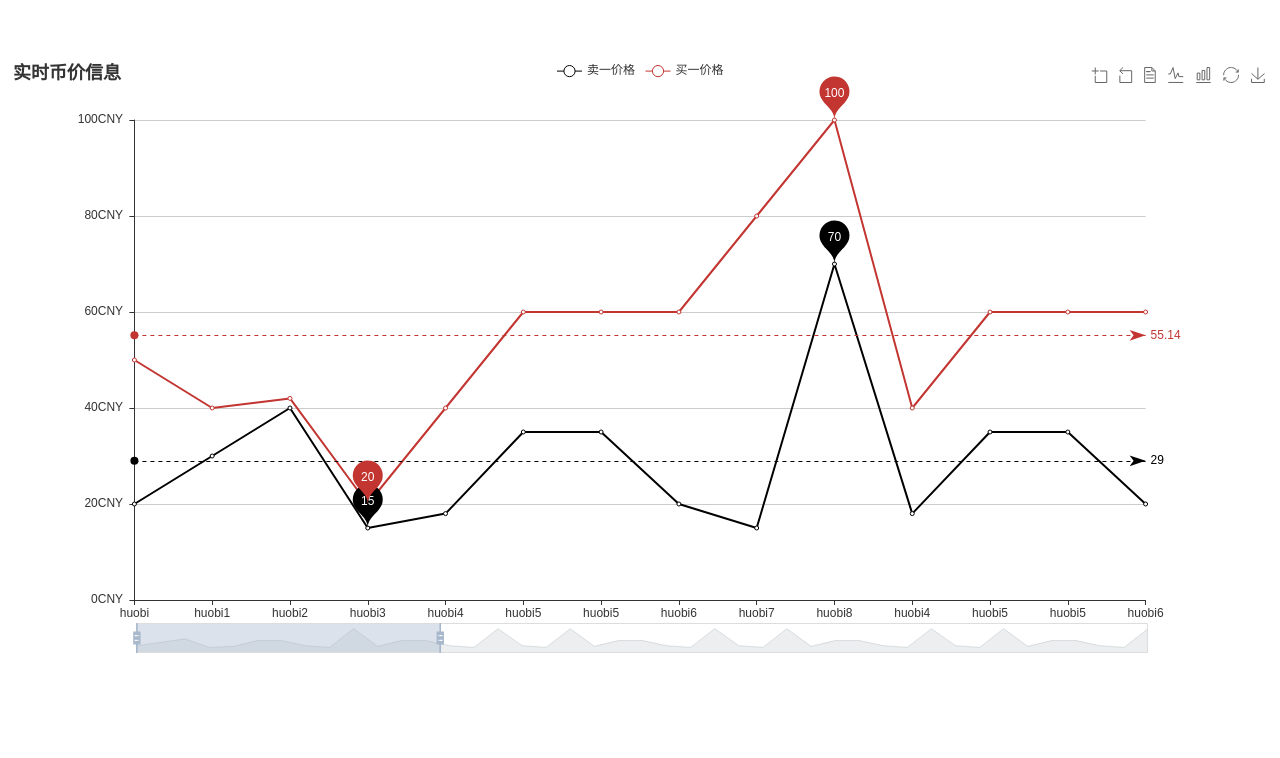
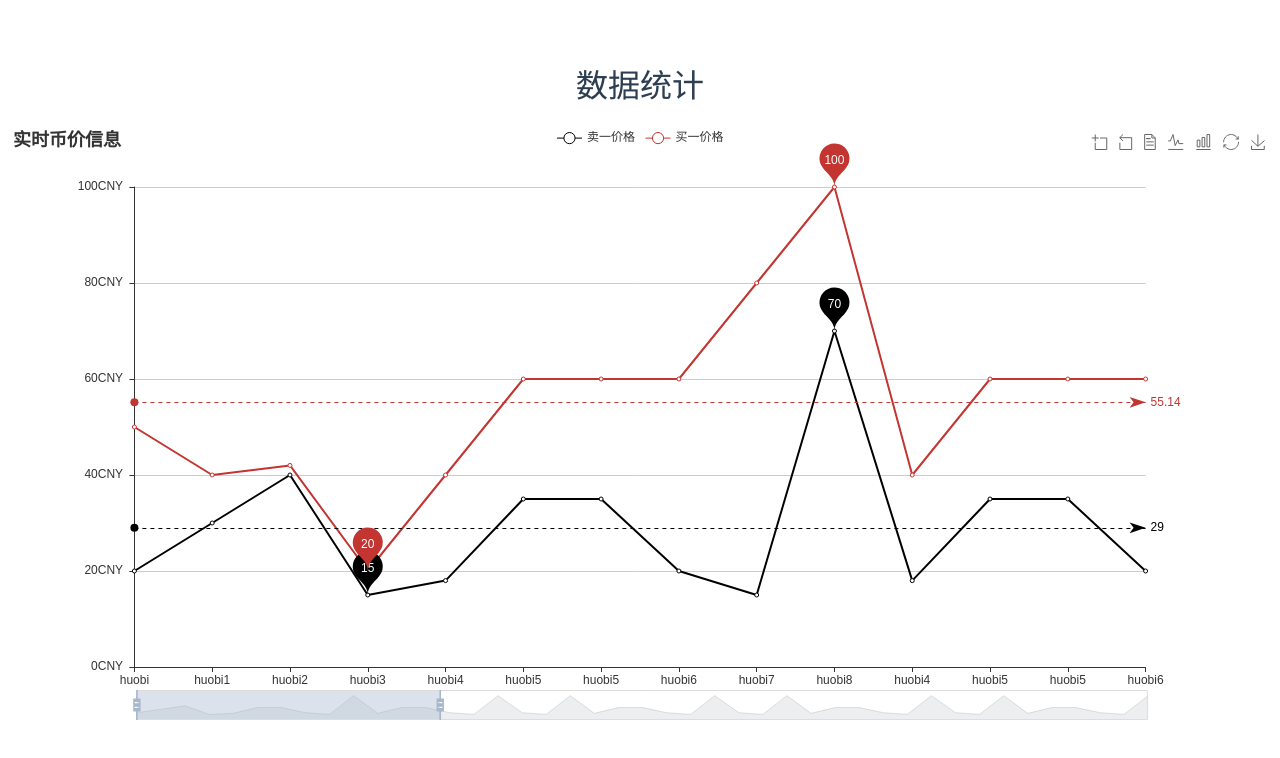
Before and after one commit to ljjingone/echarts, a Vue app: page / in a window 1280 px wide. Shown: the top 758 px of the page. Built offline with nearby package versions, Linux system fonts and the light colour scheme; data requests are answered from the project's data file; the HTML template or start-up script is replaced by a standard one.

Commit message:
git push

```diff
--- a/src/App.vue
+++ b/src/App.vue
@@ -1,16 +1,18 @@
 <template>
   <div id="app">
+    <Head/>
    <router-view></router-view>
   </div>
 </template>
 
 <script>
 import Index from './components/Index'
-
+import Head from './components/Head'
 export default {
   name: 'App',
   components: {
-    Index
+    Index,
+    Head
   }
 }
 </script>
--- /dev/null
+++ b/src/components/Head.vue
@@ -0,0 +1,31 @@
+<template>
+  <div class="head" >
+
+<h1>数据统计</h1>
+
+  </div>
+</template>
+
+<script>
+export default {
+  name: 'Head',
+ data(){
+    return{
+
+    }
+  }
+
+
+}
+</script>
+
+
+<style scoped>
+h1, h2 {
+  font-weight: normal;
+}
+
+a {
+  color: #11e485;
+}
+</style>
```
